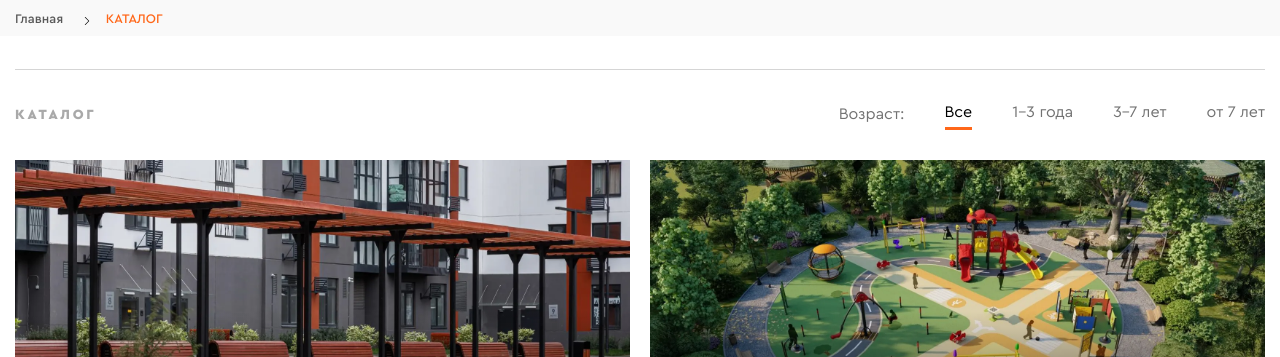
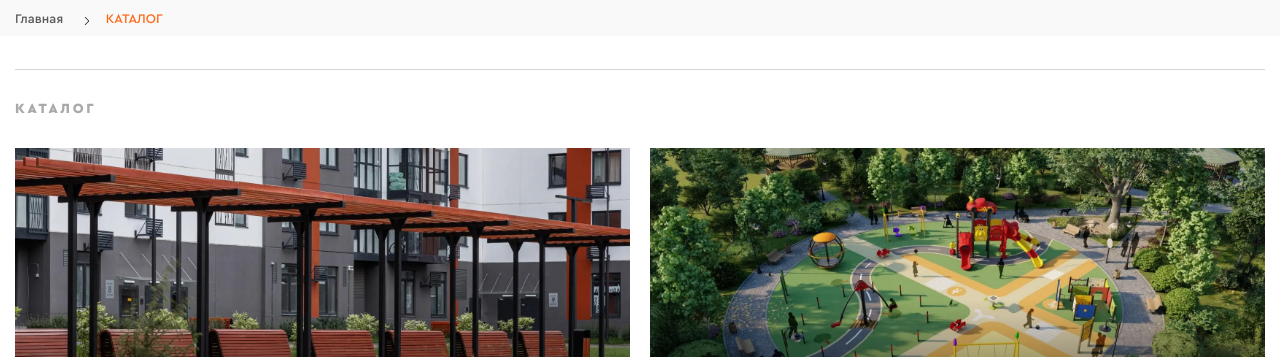
Before and after one commit to Gabbasov98/detki, a plain HTML site: page catalog.html in a window 1280 px wide. Shown: the part 135-492 px from the top of the page. Drawn offline with Linux system fonts and the light colour scheme.

Commit message:
fixed bugs

```diff
--- a/catalog.html
+++ b/catalog.html
@@ -425,16 +425,6 @@
                         <div class="subtitle">
                             каталог
                         </div>
-                        <div class="years-filter">
-    <div class="years-filter__title">Возраст:</div>
-    <div class="years-filter__links">
-        <a href="" class="years-filter__link _active">Все</a>
-        <a href="" class="years-filter__link">1-3 года</a>
-        <a href="" class="years-filter__link"> 3-7 лет</a>
-        <a href="" class="years-filter__link">от 7 лет</a>
-    </div>
-</div>
-
                     </div>
                     <div class="catalog__grid">
                         <a href="" class="catalog-card _big">
```
Also changed, not shown: catalog4.html (+0 -10 lines).
